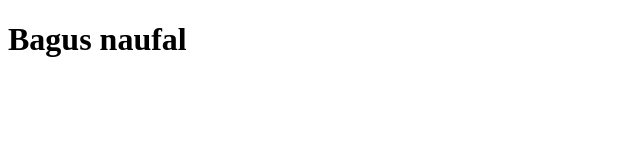
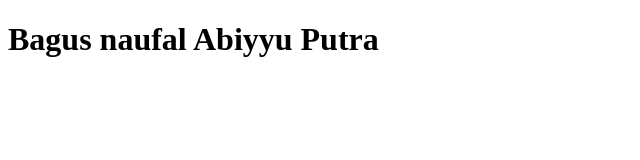
Before and after one commit to bagusnaufalrepo/belajarcoding, a plain HTML site: page index.html in a window 1280 px wide. Shown: the whole page, without its empty margins (0-640 px from the left). Drawn offline with Linux system fonts and the light colour scheme.

Commit message:
Merubah nama file

```diff
--- a/index.html
+++ b/index.html
@@ -6,6 +6,6 @@
     <title>Belajar Coding dan git</title>
 </head>
 <body>
-    <h1>Bagus naufal</h1>
+    <h1>Bagus naufal Abiyyu Putra</h1>
 </body>
 </html>
```
